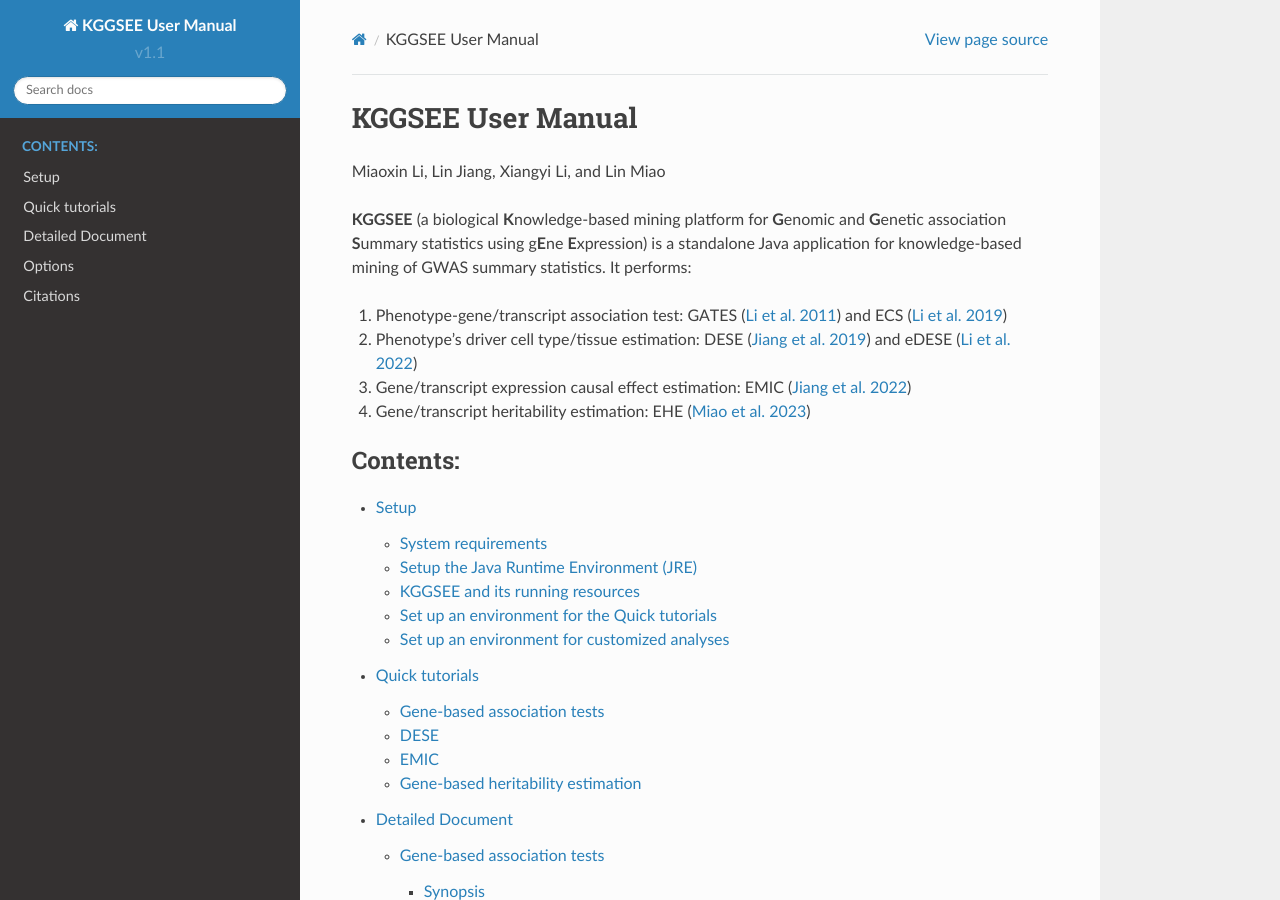
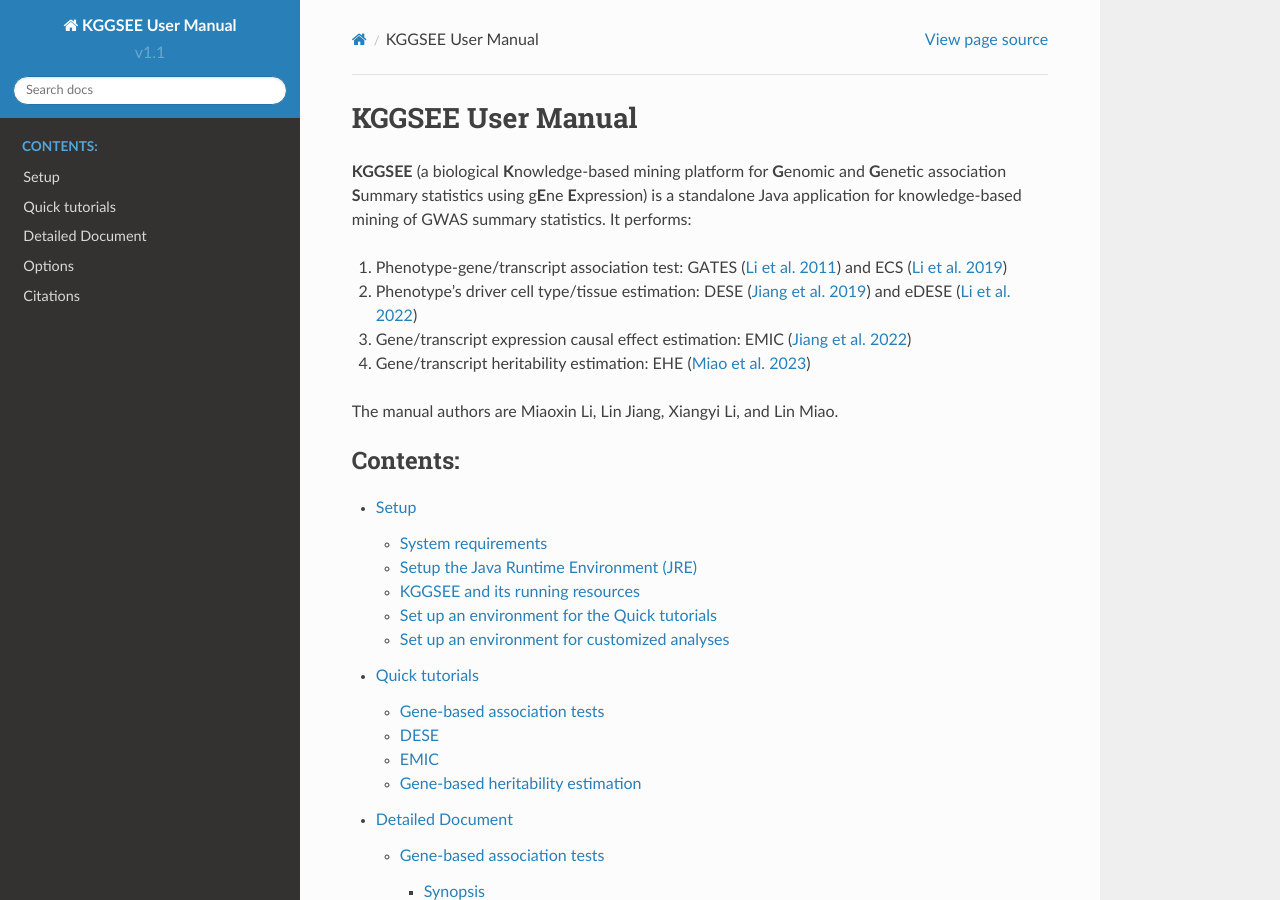
Before and after one commit to pmglab/KGGSEE, a Sphinx documentation site: the page built from doc/source/index.rst, in a window 1280 px wide and 900 px high. Built offline with Sphinx 7.4.7 and the Read the Docs theme 2.0.0, drawn with Linux system fonts in a browser that asks for light colours; some of the changed lines change nothing that is shown.

Commit message:
Update index.rst

```diff
--- a/doc/source/index.rst
+++ b/doc/source/index.rst
@@ -1,8 +1,6 @@
 ##################
 KGGSEE User Manual
 ##################
-
-Miaoxin Li, Lin Jiang, Xiangyi Li, and Lin Miao
 
 .. _four_analyses:
 
@@ -13,6 +11,7 @@
 3. Gene/transcript expression causal effect estimation: EMIC (`Jiang et al. 2022 <https://doi.org/10.1016/j.ajhg.2022.04.004>`_)
 4. Gene/transcript heritability estimation: EHE (`Miao et al. 2023 <https://doi.org/10.1016/j.ajhg.2023.08.006>`_)
 
+The manual authors are Miaoxin Li, Lin Jiang, Xiangyi Li, and Lin Miao.
 
 .. toctree::
     :maxdepth: 4
```
